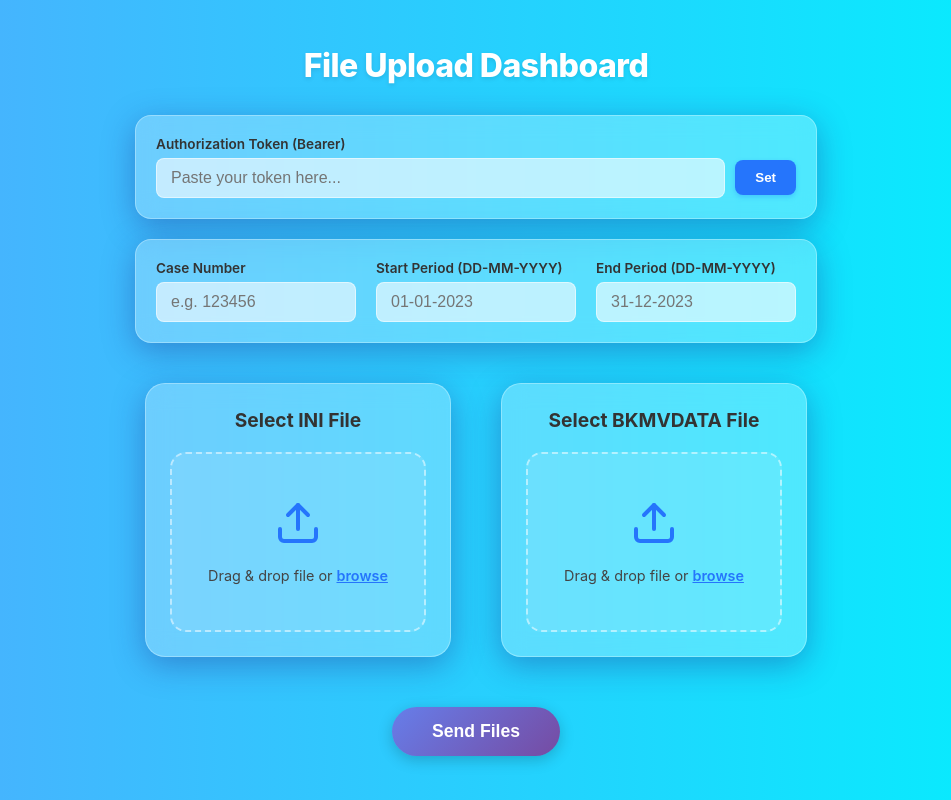
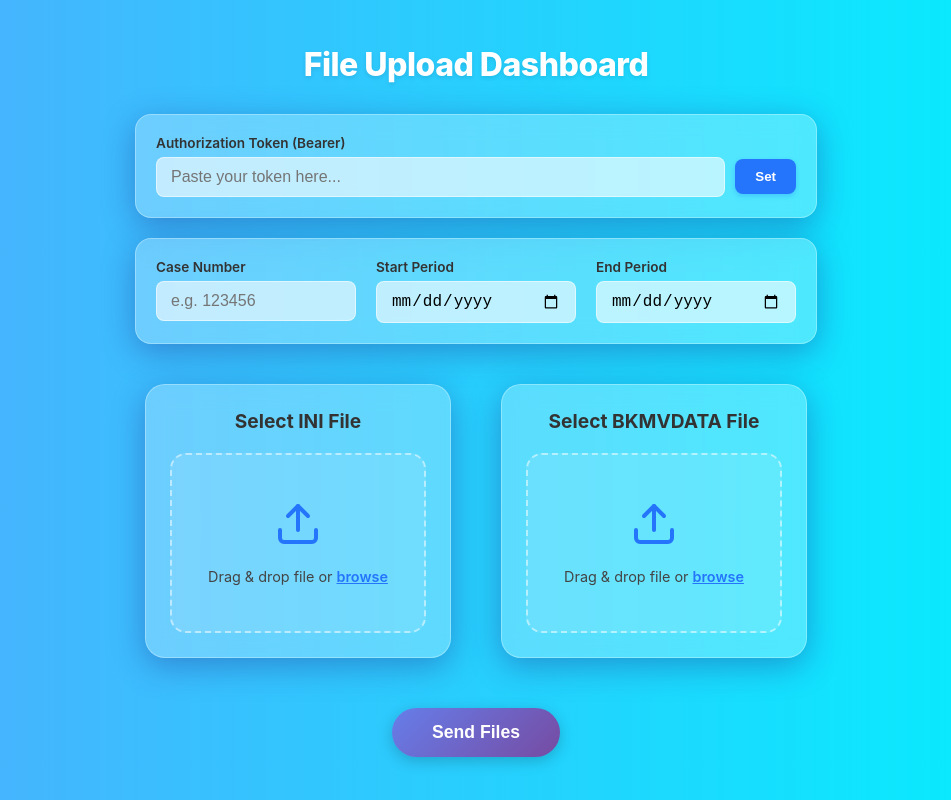
Before and after one commit to dotz600/uploadFilesSHX, an Angular app: page / in a window 1280 px wide. Shown: the whole page, without its empty margins (164-1115 px from the left). Built offline with nearby package versions, Linux system fonts and the light colour scheme.

Commit message:
Fix 422 error: change date format to YYYY-MM-DD

```diff
--- a/src/app/app.html
+++ b/src/app/app.html
@@ -24,12 +24,12 @@
       <input type="number" [(ngModel)]="caseNumber" placeholder="e.g. 123456" class="premium-input">
     </div>
     <div class="input-group">
-      <label>Start Period (DD-MM-YYYY)</label>
-      <input type="text" [(ngModel)]="startPeriod" placeholder="01-01-2023" class="premium-input">
+      <label>Start Period</label>
+      <input type="date" [(ngModel)]="startPeriod" class="premium-input">
     </div>
     <div class="input-group">
-      <label>End Period (DD-MM-YYYY)</label>
-      <input type="text" [(ngModel)]="endPeriod" placeholder="31-12-2023" class="premium-input">
+      <label>End Period</label>
+      <input type="date" [(ngModel)]="endPeriod" class="premium-input">
     </div>
   </div>
 
--- a/src/app/app.ts
+++ b/src/app/app.ts
@@ -32,7 +32,13 @@ export class AppComponent {
   constructor(private uploadService: FileUploadService) { } // Using property injection instead of constructor injection if preferred, but ctor is standard. Fix imports above if needed.
 
   setToken() {
-    if (this.token && this.token.trim().length > 0) {
+    let cleanToken = this.token.trim();
+    if (cleanToken.toLowerCase().startsWith('bearer ')) {
+      cleanToken = cleanToken.substring(7).trim();
+      this.token = cleanToken;
+    }
+
+    if (cleanToken.length > 0) {
       this.isTokenSet = true;
     } else {
       this.isTokenSet = false;
--- a/src/app/services/file-upload.models.ts
+++ b/src/app/services/file-upload.models.ts
@@ -1,7 +1,7 @@
 export interface UploadRequest {
     caseNumber: number;
-    startPeriod: string;      // Format: DD-MM-YYYY
-    endPeriod: string;        // Format: DD-MM-YYYY
+    startPeriod: string;      // Format: YYYY-MM-DD
+    endPeriod: string;        // Format: YYYY-MM-DD
     representorCompanyId?: number;
 }
 
--- a/src/app/services/tax-authority-api.service.ts
+++ b/src/app/services/tax-authority-api.service.ts
@@ -13,7 +13,9 @@ export class TaxAuthorityApiService {
     async getUploadUrls(token: string, request: UploadRequest): Promise<UploadUrlResponse> {
         const headers = new HttpHeaders({
             'Authorization': `Bearer ${token}`,
-            'Content-Type': 'application/json'
+            'Content-Type': 'application/json',
+            'Accept': '*/*',
+            'Cache-Control': 'no-cache'
         });
 
         // Note: Token is passed dynamically now
```
